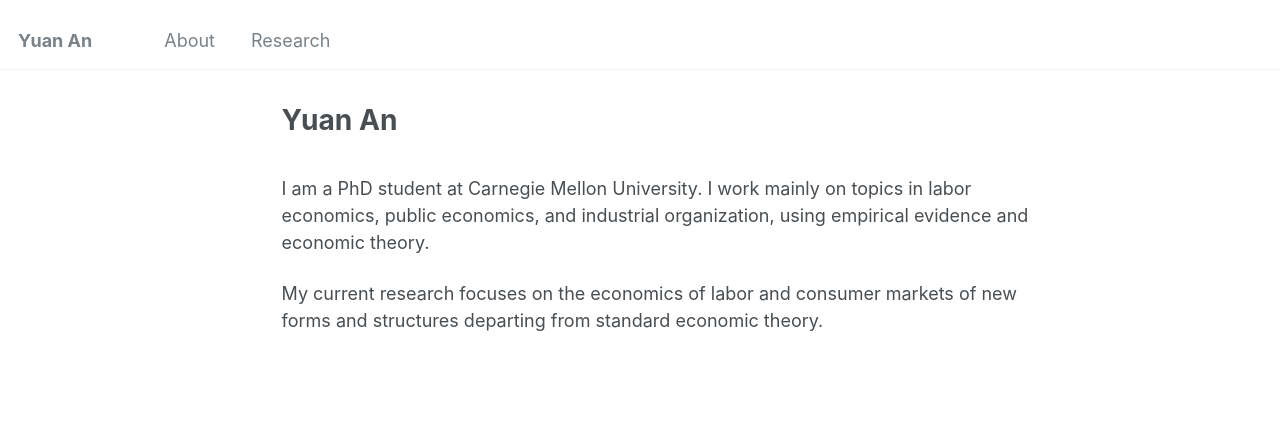
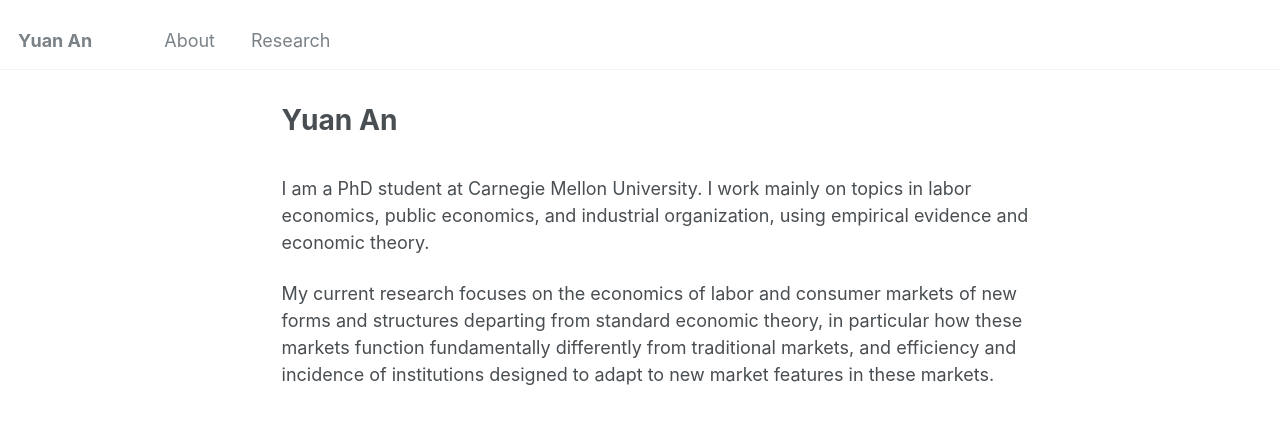
Before and after one commit to yuan-ann/yuan-ann.github.io, a Jekyll site: the page built from _pages/about.md, in a window 1280 px wide. Shown: the top 424 px of the page. Built offline with Jekyll 4.4.1, drawn with Linux system fonts in a browser that asks for light colours.

Commit message:
Enhance research focus description in about.md
Expanded the description of current research focus to include differences from traditional markets and the role of institutions.

```diff
--- a/_pages/about.md
+++ b/_pages/about.md
@@ -11,7 +11,7 @@ redirect_from:
 <br>
 I am a PhD student at Carnegie Mellon University. I work mainly on topics in labor economics, public economics, and industrial organization, using empirical evidence and economic theory.
 
-My current research focuses on the economics of labor and consumer markets of new forms and structures departing from standard economic theory.
+My current research focuses on the economics of labor and consumer markets of new forms and structures departing from standard economic theory, in particular how these markets function fundamentally differently from traditional markets, and efficiency and incidence of institutions designed to adapt to new market features in these markets.
 
 <!--(often driven by technological innovation), in particular how these markets function fundamentally differently from traditional markets, and efficiency and incidence of institutions designed to adapt to new market features in these markets.
 -->
```
